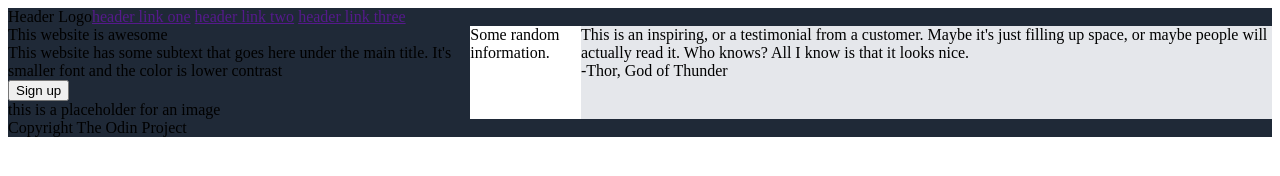
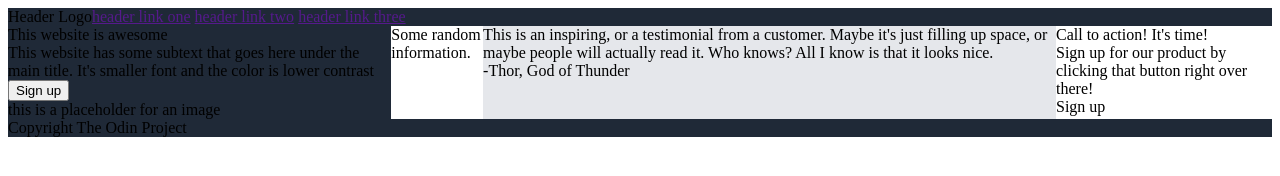
Before and after one commit to tyler7r/TOP-landing-page, a plain HTML site: page index.html in a window 1280 px wide. Drawn offline with Linux system fonts and the light colour scheme.

Commit message:
Add HTML elements to level-4

```diff
--- a/index.html
+++ b/index.html
@@ -20,7 +20,7 @@
                 <div class="1-content">
                     <div id="1-title">This website is awesome</div>
                     <div id="1-subtext">This website has some subtext that goes here under the main title. It's smaller font and the color is lower contrast</div>
-                    <button id="top-button">Sign up</button>
+                    <button id="1-button">Sign up</button>
                 </div>
                 <div class="placeholder">this is a placeholder for an image</div>
             </div>
@@ -38,6 +38,13 @@
                 <div class="attribution">-Thor, God of Thunder</div>
             </div>
             <div class="level-4">
+                <div class="blue-box">
+                    <div class="4-content">
+                        <div id="4-title">Call to action! It's time!</div>
+                        <div id="4-subtext">Sign up for our product by clicking that button right over there!</div>
+                    </div>
+                    <div id="4-button">Sign up</div>
+                </div>
             </div>
         </div>
         <div class="footer">
```
